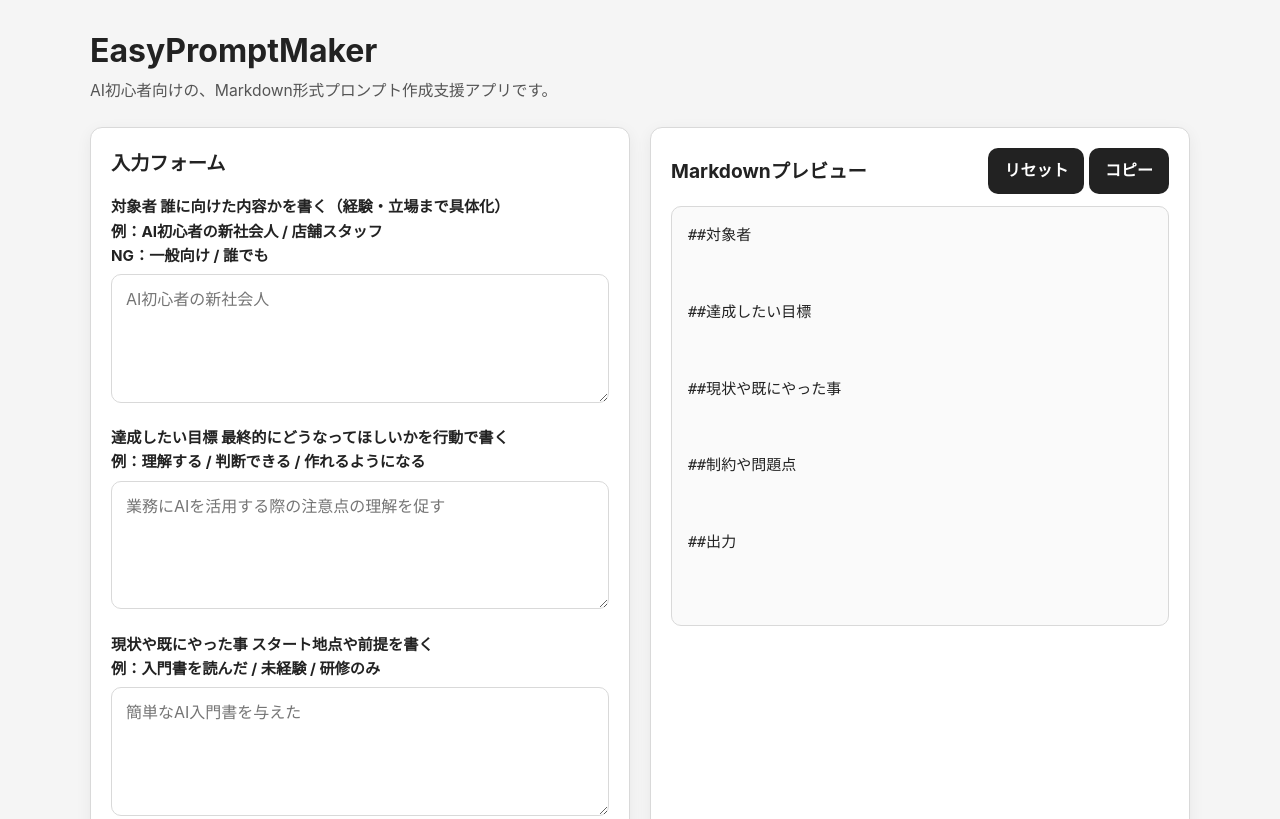
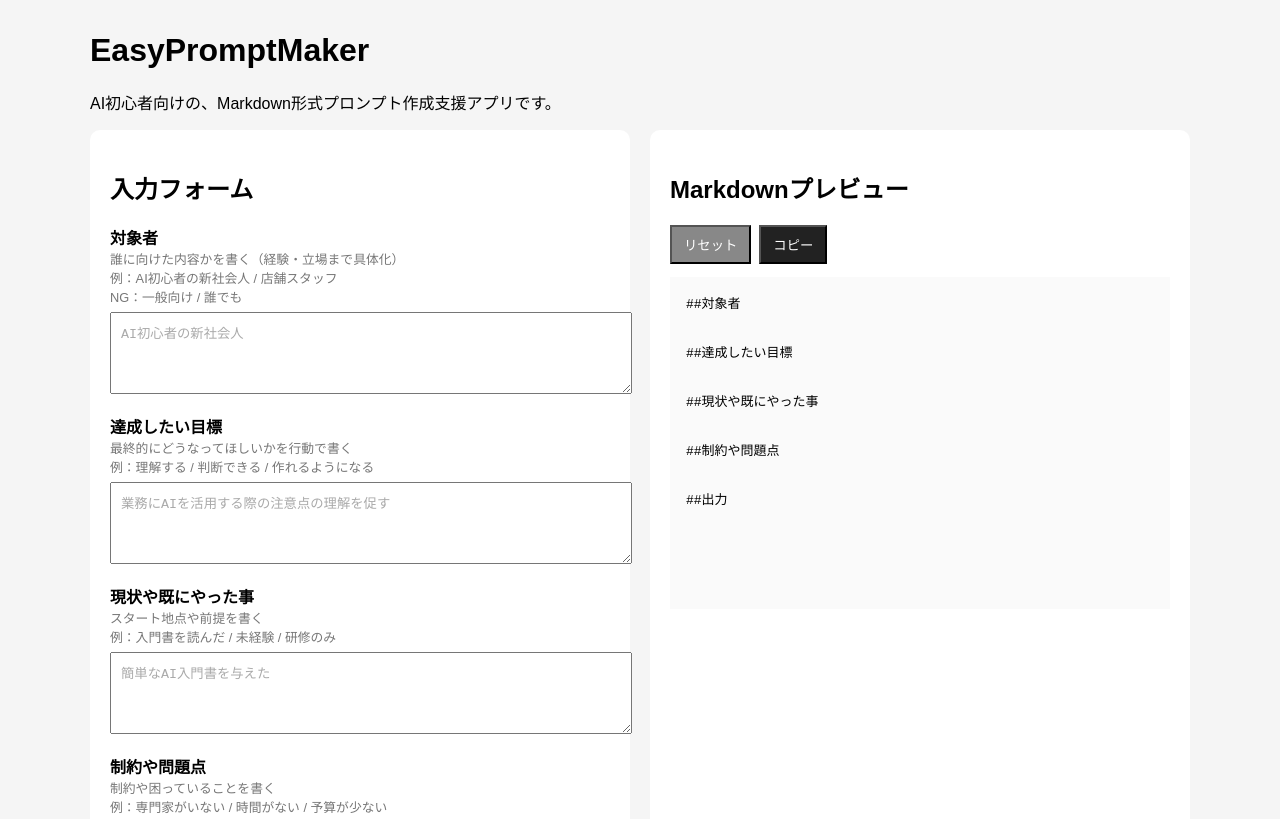
Before and after one commit to masaki-k-git/EasyPromptMaker, a plain HTML site: page index.html in a window 1280 px wide. Shown: the top 819 px of the page. Drawn offline with Linux system fonts and the light colour scheme.

Commit message:
Update style.css

```diff
--- a/style.css
+++ b/style.css
@@ -3,46 +3,19 @@
   --panel: #ffffff;
   --border: #d9d9d9;
   --text: #222222;
-  --subtext: #555555;
-  --accent: #222222;
-  --button-hover: #444444;
-  --success: #0a7a33;
-  --shadow: 0 4px 16px rgba(0, 0, 0, 0.06);
-  --radius: 12px;
-}
-
-* {
-  box-sizing: border-box;
+  --hint: #777777;
+  --placeholder: #aaaaaa;
 }
 
 body {
   margin: 0;
-  font-family: -apple-system, BlinkMacSystemFont, "Segoe UI", "Hiragino Sans",
-    "Hiragino Kaku Gothic ProN", "Yu Gothic", Meiryo, sans-serif;
+  font-family: sans-serif;
   background: var(--bg);
-  color: var(--text);
-  line-height: 1.6;
 }
 
 .container {
-  width: min(1100px, calc(100% - 32px));
-  margin: 32px auto 48px;
-}
-
-.app-header {
-  margin-bottom: 24px;
-}
-
-.app-header h1 {
-  margin: 0 0 8px;
-  font-size: 2rem;
-  line-height: 1.2;
-}
-
-.app-description {
-  margin: 0;
-  color: var(--subtext);
-  font-size: 0.98rem;
+  width: min(1100px, 100% - 32px);
+  margin: 32px auto;
 }
 
 .main-grid {
@@ -53,128 +26,59 @@ body {
 
 .panel {
   background: var(--panel);
-  border: 1px solid var(--border);
-  border-radius: var(--radius);
-  box-shadow: var(--shadow);
   padding: 20px;
-}
-
-.panel h2 {
-  margin-top: 0;
-  margin-bottom: 16px;
-  font-size: 1.2rem;
+  border-radius: 10px;
 }
 
 .form-group {
   margin-bottom: 16px;
 }
 
-.form-group:last-child {
-  margin-bottom: 0;
+label {
+  display: flex;
+  flex-direction: column;
+  font-weight: bold;
 }
 
-label {
-  display: block;
-  margin-bottom: 6px;
-  font-weight: 700;
-  font-size: 0.95rem;
+.hint {
+  font-size: 0.8rem;
+  color: var(--hint);
+  font-weight: normal;
 }
 
 textarea {
   width: 100%;
-  padding: 12px 14px;
-  border: 1px solid var(--border);
-  border-radius: 10px;
-  font: inherit;
-  color: var(--text);
-  background: #fff;
-  resize: vertical;
-  min-height: 96px;
+  padding: 10px;
+  margin-top: 6px;
 }
 
-textarea:focus {
-  outline: 2px solid #999;
-  outline-offset: 1px;
+textarea::placeholder {
+  color: var(--placeholder);
 }
 
-.preview-header {
-  display: flex;
-  justify-content: space-between;
-  align-items: center;
-  gap: 12px;
-  margin-bottom: 12px;
+.preview-box {
+  background: #fafafa;
+  padding: 16px;
+  min-height: 300px;
+  white-space: pre-wrap;
 }
 
-.preview-header h2 {
-  margin: 0;
+.button-group {
+  display: flex;
+  gap: 8px;
 }
 
 button {
-  border: none;
-  border-radius: 10px;
-  background: var(--accent);
-  color: #fff;
-  font: inherit;
-  font-weight: 700;
-  padding: 10px 16px;
+  padding: 8px 12px;
   cursor: pointer;
-  transition: background 0.2s ease;
 }
 
-button:hover {
-  background: var(--button-hover);
+#resetButton {
+  background: #888;
+  color: white;
 }
 
-.preview-box {
-  margin: 0;
-  padding: 16px;
-  border: 1px solid var(--border);
-  border-radius: 10px;
-  background: #fafafa;
-  min-height: 420px;
-  white-space: pre-wrap;
-  word-break: break-word;
-  overflow-wrap: anywhere;
-  font-family: ui-monospace, SFMono-Regular, Menlo, Consolas, "Liberation Mono",
-    monospace;
-  font-size: 0.94rem;
-  line-height: 1.7;
+#copyButton {
+  background: #222;
+  color: white;
 }
-
-.copy-status {
-  margin: 10px 0 0;
-  min-height: 1.5em;
-  color: var(--success);
-  font-size: 0.92rem;
-}
-
-@media (max-width: 860px) {
-  .main-grid {
-    grid-template-columns: 1fr;
-  }
-
-  .preview-box {
-    min-height: 280px;
-  }
-}
-
-@media (max-width: 480px) {
-  .container {
-    width: min(100% - 20px, 1100px);
-    margin-top: 20px;
-    margin-bottom: 28px;
-  }
-
-  .panel {
-    padding: 16px;
-  }
-
-  .app-header h1 {
-    font-size: 1.7rem;
-  }
-
-  button {
-    width: auto;
-    white-space: nowrap;
-  }
-}
```
